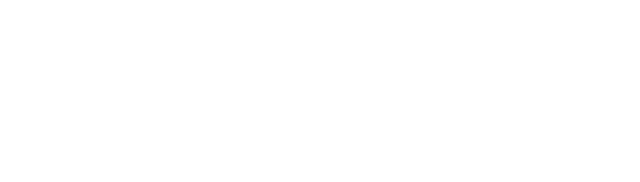
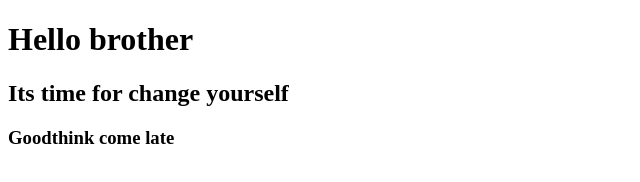
Before and after one commit to TAHID009/second-repo, a plain HTML site: page index.html in a window 1280 px wide. Shown: the whole page, without its empty margins (0-640 px from the left). Drawn offline with Linux system fonts and the light colour scheme.

Commit message:
added tag

```diff
--- a/index.html
+++ b/index.html
@@ -4,9 +4,12 @@
     <meta charset="UTF-8">
     <meta http-equiv="X-UA-Compatible" content="IE=edge">
     <meta name="viewport" content="width=device-width, initial-scale=1.0">
-    <title>Document</title>
+    <title>Second-repo</title>
 </head>
 <body>
+    <h1>Hello brother</h1>
+    <H2>Its time for change yourself</H2>
+    <H3>Goodthink come late</H3>
 
 </body>
 </html>
```
